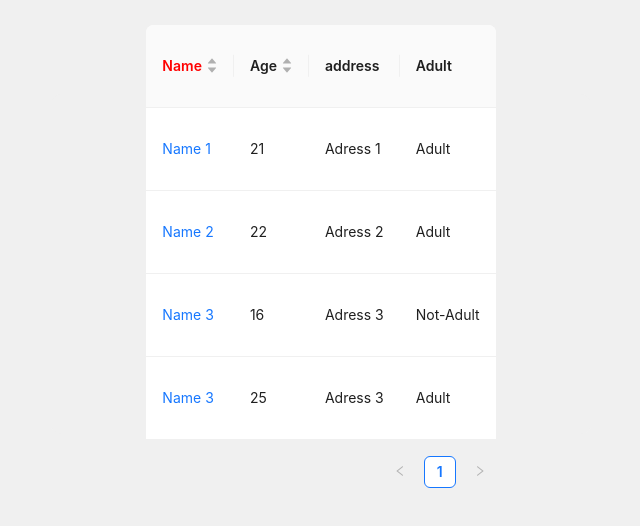
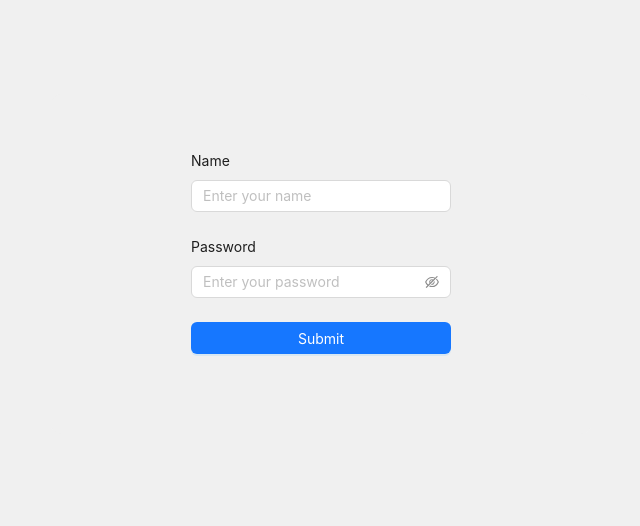
Before and after one commit to Daveram-web/antd, a React (Create React App) app: page / in a window 1280 px wide. Shown: the part 136-662 px from the top of the page, without its empty margins (319-959 px from the left). Built offline with nearby package versions, Linux system fonts and the light colour scheme.

Commit message:
Alert-Component

```diff
--- a/src/App.js
+++ b/src/App.js
@@ -1,74 +1,69 @@
+import { Alert, Button, Form, Input,message } from 'antd';
 import './App.css';
-import {  Table } from 'antd';
+import { useState } from 'react';
 
 function App() {
-const data =[{
-  name:'Name 1',
-  age:21,
-  address :'Adress 1',
-  key : '1'
-},
-{name:'Name 2',
-  age:22,
-  address :'Adress 2',
-  key : '2'
-},
-{
-  name:'Name 3',
-  age:16,
-  address :'Adress 3',
-  key : '3'
+  const[showAlert,setShowAlert] = useState(false)
 
-},
-{
-  name:'Name 3',
-  age:25,
-  address :'Adress 3',
-  key : '4'
+  const onFinish = (values) => {
+    console.log('Form Submitted:', values);
+    setTimeout(()=>{
+      setShowAlert(true)
 
-}]
+      // message.success("login sucess")
+      // message.warning("Login Pending")
+      // message.error("Login Filed")
+    },2000)
+  };
 
-const columns = [{
-  title : () =>    <p style ={{color : 'red'}}>Name</p>,
-  dataIndex : 'name',
-  key : 'name',
-  sorter : (a,b) => a.name.localeCompare(b.name),
-  render : name =>{
-    return <a href="#">{name}</a>
-  },
-},
-{
-  title : 'Age',
-  dataIndex : 'age',
-  key : 'age',
-  sorter :(a,b) =>a.age - b.age
-},
-{
-  title : 'address',
-  dataIndex : 'address',
-  key : 'address',
-},
-{
- title : 'Adult',
- key : 'key',
- render : adult =>{
- return <p>{adult.age > 18 ? "Adult" : "Not-Adult"} </p>
-}
-}
-
-]
-
+  const onFinishFailed = (errorInfo) => {
+    console.log('Form Submission Failed:', errorInfo);
+  };
 
   return (
     <div className="App">
-     <header className='App-header'>
-      <Table
-      columns={columns}
-      dataSource={data}
+      <header className="App-header">
+        {showAlert &&
+        <Alert message="Login Success"
+         type="success"
+         description="The login was sucesfull"
+         closable/>}
+
+        <Form
+          onFinish={onFinish}
+          onFinishFailed={onFinishFailed}
+          layout="vertical"
         >
 
-      </Table>
-     </header>
+         <Form.Item
+            label="Name"
+            name="name"
+            // rules={[
+            //   { required: true, message: 'Please enter your name!' },
+            //   { min: 3, message: 'Name must be at least 3 characters long!' },
+            // ]}
+          >
+            <Input placeholder="Enter your name" />
+          </Form.Item>
+
+          <Form.Item
+            label="Password"
+            name="password"
+            // rules={[
+            //   { required: true, message: 'Please enter your password!' },
+            //   { min: 6, message: 'Password must be at least 6 characters long!' },
+            // ]}
+          >
+            <Input.Password placeholder="Enter your password" />
+          </Form.Item>
+
+          <Form.Item>
+            <Button block type="primary" htmlType="submit">
+              Submit
+            </Button>
+          </Form.Item>
+        </Form>
+      </header>
     </div>
   );
 }
```
Also changed, not shown: src/reportWebVitals.js (deleted, +0 -13 lines), src/setupTests.js (deleted, +0 -5 lines), src/logo.svg (deleted), 1 other file (tests, documents, lock files or other folders).
